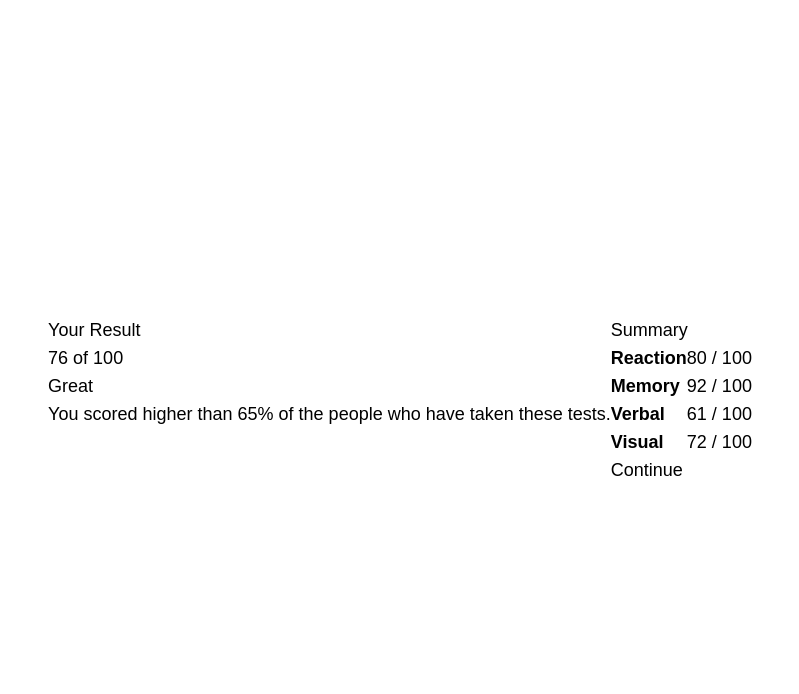
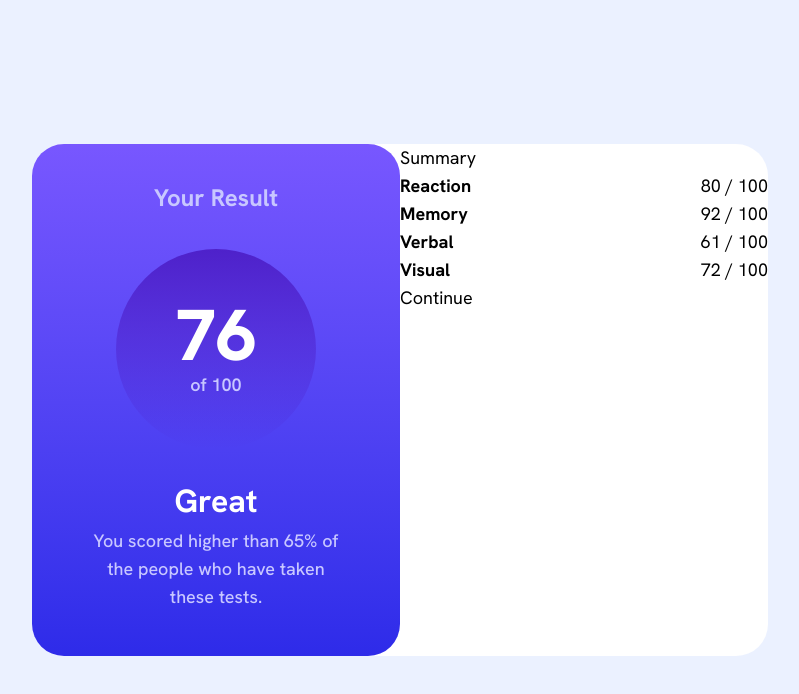
Before and after one commit to gusanchefullstack/fs-frontend-css-results-summary-component, a React (Vite) app: page / in a window 1280 px wide. Shown: the top 694 px of the page, without its empty margins (240-1039 px from the left). Built offline with nearby package versions, Linux system fonts and the light colour scheme.

Commit message:
Add tailwindcss classes for left side of card

```diff
--- a/index.html
+++ b/index.html
@@ -9,7 +9,7 @@
   <title>Frontend Mentor | Results summary component</title>
 </head>
 <body>
-  <div id="root" class="flex items-center justify-center h-screen"></div>
+  <div id="root" class="flex items-center justify-center h-screen bg-pale-blue"></div>
   <script type="module" src="/src/main.jsx"></script>
 
 </body>
--- a/src/components/ResultsSummary.jsx
+++ b/src/components/ResultsSummary.jsx
@@ -1,17 +1,18 @@
-import React from "react";
-
 const ResultsSummary = () => {
   return (
-    <div className="flex flex-row text-lg font-summary-card">
-      <div className="">
-        <h1>Your Result</h1>
-        <div>76 of 100</div>
-        <p>Great</p>
-        <p>
+    <div className="flex flex-row text-lg font-summary-card bg-white-card w-[736px] h-[512px] rounded-[32px]">
+      <div className="w-[368px] h-h-full bg-linear-to-b from-light-slate-blue-background to-light-royal-blue-background text-center pt-[38px] rounded-[32px]">
+        <h1 className="font-bold text-2xl text-light-lavender">Your Result</h1>
+        <div className="mx-auto flex flex-col justify-center items-center h-[200px] w-[200px] bg-linear-to-b from-violet-blue-circle to-persian-blue-circle rounded-full mt-[35px]">
+          <div className="font-extrabold text-white-card text-7xl">76</div>
+          <div className="text-lg font-semibold text-light-lavender">of 100</div>
+        </div>
+        <p className="text-white-card font-bold text-[32px] mt-7">Great</p>
+        <p className="font-medium text-lg text-light-lavender px-[54px]">
           You scored higher than 65% of the people who have taken these tests.
         </p>
       </div>
-      <div className="">
+      <div className="w-[368px] h-full">
         <h2>Summary</h2>
         <div className="summary-card">
           <div className="summary-item">Reaction</div>
--- a/src/index.css
+++ b/src/index.css
@@ -1,5 +1,5 @@
+@import url("https://fonts.googleapis.com/css2?family=Hanken+Grotesk:ital,wght@0,100..900;1,100..900&display=swap");
 @import "tailwindcss";
-@import url("https://fonts.googleapis.com/css2?family=Hanken+Grotesk:ital,wght@0,100..900;1,100..900&display=swap");
 
 @theme {
   --color-light-red: hsl(0, 100%, 67%);
@@ -12,7 +12,7 @@
   --color-violet-blue-circle: hsla(256, 72%, 46%, 1);
   --color-persian-blue-circle: hsla(241, 72%, 46%, 0);
 
-  --color-white: hsl(0, 0%, 100%);
+  --color-white-card: hsl(0, 0%, 100%);
   --color-pale-blue: hsl(221, 100%, 96%);
   --color-light-lavender: hsl(241, 100%, 89%);
   --color-dark-gray-blue: hsl(224, 30%, 27%);
```
